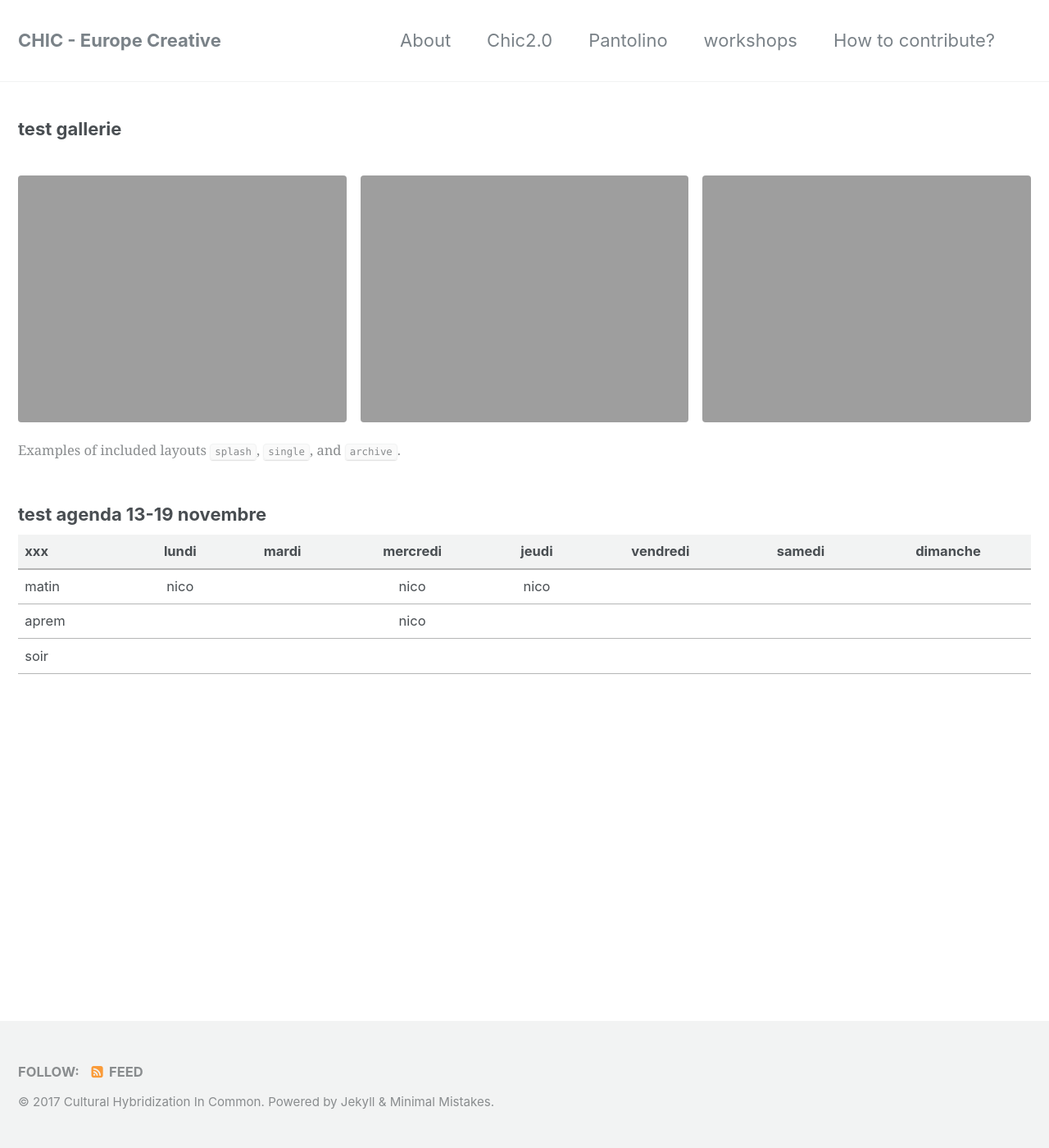
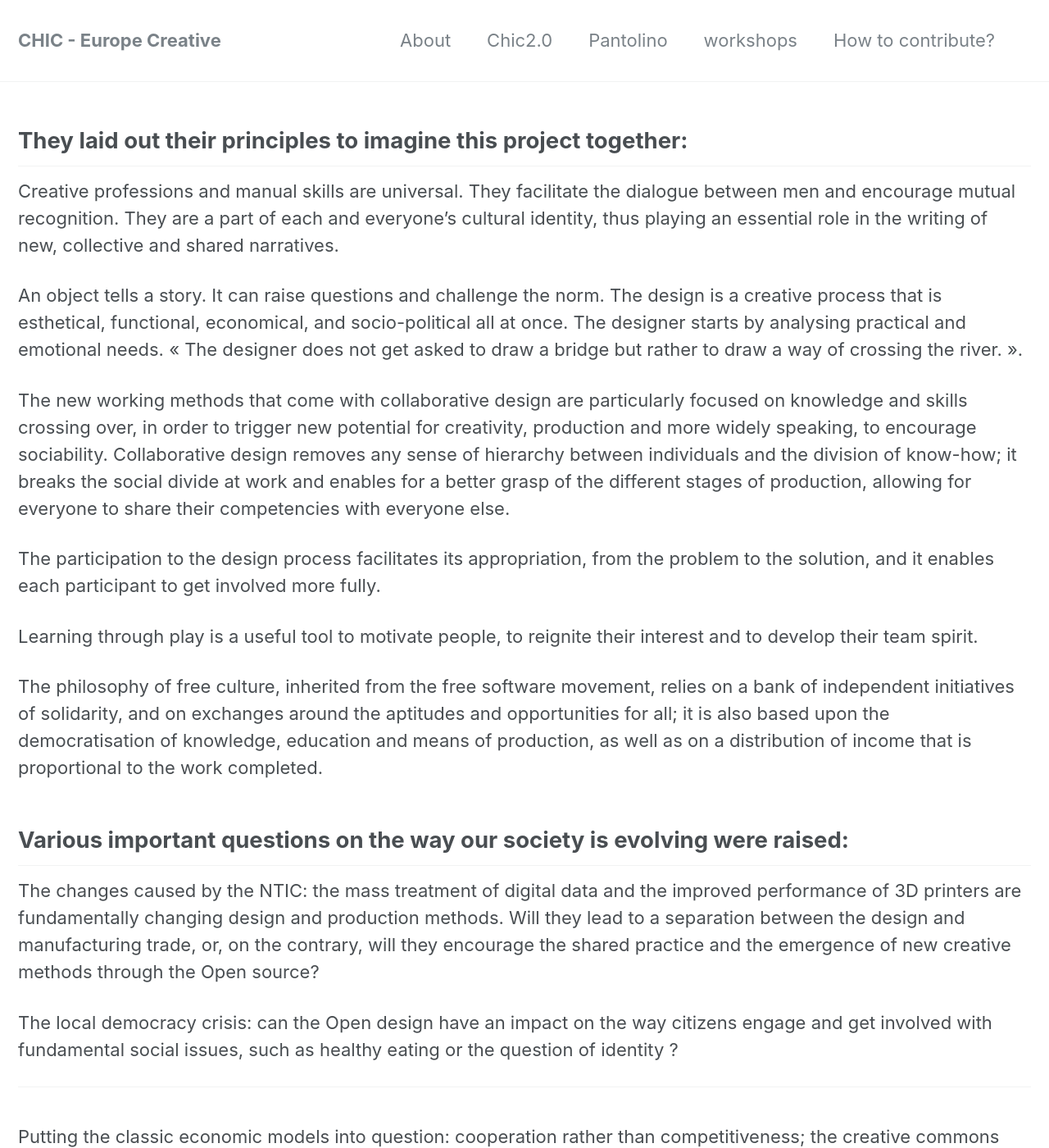
Before and after one commit to chic-europecreative/chic-europecreative.github.io, a Jekyll site: the page built from _pages/about.md, in a window 1280 px wide and 1400 px high. Shown: the whole window at 82% size. Built offline with Jekyll 4.4.1, drawn with Linux system fonts in a browser that asks for light colours; our own code applies the rules of GitHub Pages for plain Markdown files; some of the changed text lies outside the part shown.

Commit message:
upgrade about from main site

```diff
--- a/_pages/about.md
+++ b/_pages/about.md
@@ -2,28 +2,38 @@
 permalink: /about/
 title: "About"
 excerpt: "Minimal Mistakes is a flexible two-column Jekyll theme."
-layouts_gallery:
-  - url: /assets/images/2013-01-01 16.04.00.jpg
-    image_path: /assets/images/2013-01-01 16.04.00.jpg
-    alt: "splash layout example"
-  - url: /assets/images/P1010604-MOTION.gif
-    image_path: /assets/images/P1010604-MOTION.gif
-    alt: "single layout with comments and related posts"
-  - url: /assets/images/2013-02-13 10.34.55.jpg
-    image_path: /assets/images/2013-02-13 10.34.55.jpg
-    alt: "archive layout example"
+feature_row:
+ - image_path: http://www.chic-europecreative.eu/wa_images/7783031873_shadok04-03.gif
+     alt: "je pompe donc je suis"
+feature_row2:
+ - image_path: http://www.chic-europecreative.eu/wa_images/logo-creative-commons.png
+     alt: "creative commons"
+
 last_modified_at: 2017-11-06T16:27:14-05:00
 toc: true
 ---
 
-### test gallerie
-{% include gallery id="layouts_gallery" caption="Examples of included layouts `splash`, `single`, and `archive`." %}
+## They laid out their principles to imagine this project together:
+Creative professions and manual skills are universal. They facilitate the dialogue between men and encourage mutual recognition.  They are a part of each and everyone’s cultural identity, thus playing an essential role in the writing of new, collective and shared narratives.
 
+An object tells a story. It can raise questions and challenge the norm. The design is a creative process that is esthetical, functional, economical, and socio-political all at once. The designer starts by analysing practical and emotional needs.  « The designer does not get asked to draw a bridge but rather to draw a way of crossing the river. ».
 
-### test agenda 13-19 novembre
+The new working methods that come with collaborative design are particularly focused on knowledge and skills crossing over, in order to trigger new potential for creativity, production and more widely speaking, to encourage sociability. Collaborative design removes any sense of hierarchy between individuals and the division of know-how; it breaks the social divide at work and enables for a better grasp of the different stages of production, allowing for everyone to share their competencies with everyone else.
 
-xxx | lundi | mardi | mercredi | jeudi | vendredi | samedi | dimanche
-:--- |  :---: |  :----: | :--------: | :----: | :--------: | :------: | :---:
-matin | nico |  | nico | nico |
-aprem |  |  | nico |  |
-soir |
+The participation to the design process facilitates its appropriation, from the problem to the solution, and it enables each participant to get involved more fully.
+
+Learning through play is a useful tool to motivate people, to reignite their interest and to develop their team spirit.
+
+The philosophy of free culture, inherited from the free software movement, relies on a bank of independent initiatives of solidarity, and on exchanges around the aptitudes and opportunities for all; it is also based upon the democratisation of knowledge, education and means of production, as well as on a distribution of income that is proportional to the work completed.
+
+## Various important questions on the way our society is evolving were raised:
+
+The changes caused by the NTIC: the mass treatment of digital data and the improved performance of 3D printers are fundamentally changing design and production methods. Will they lead to a separation between the design and manufacturing trade, or, on the contrary, will they encourage the shared practice and the emergence of new creative methods through the Open source?
+
+The local democracy crisis: can the Open design have an impact on the way citizens engage and get involved with fundamental social issues, such as healthy eating or the question of identity ?
+
+{% include feature_row id="feature_row2" type="left" %}
+
+Putting the classic economic models into question: cooperation rather than competitiveness; the creative commons rather than royalty payments: are these simply militant choices, or do they incarnate models of research/development and income which are effective, ethical and fair?
+
+**What new forms of cooperation, what new methods of production and of communal sharing would help our society to evolve, as it is currently experiencing various crises?**
```
